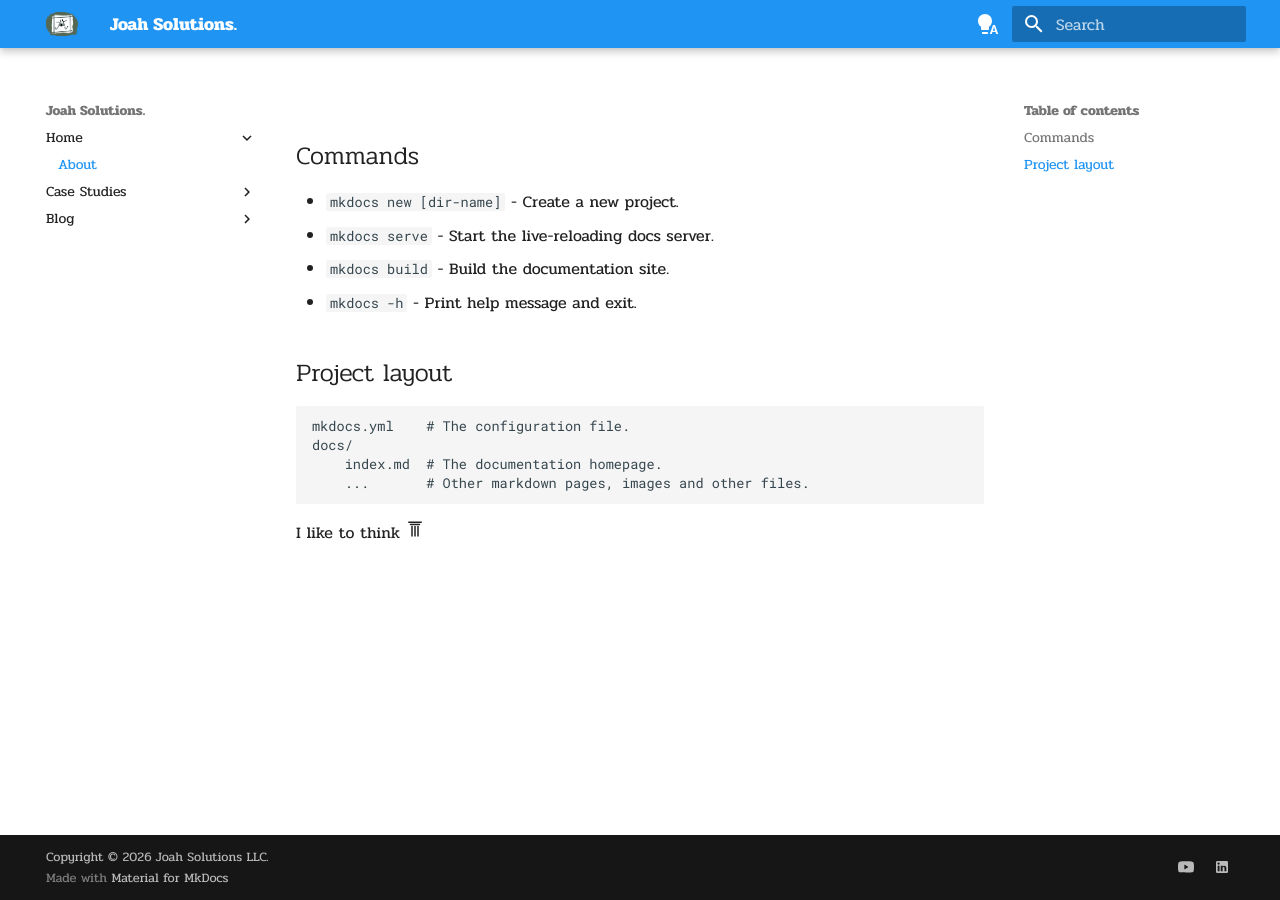
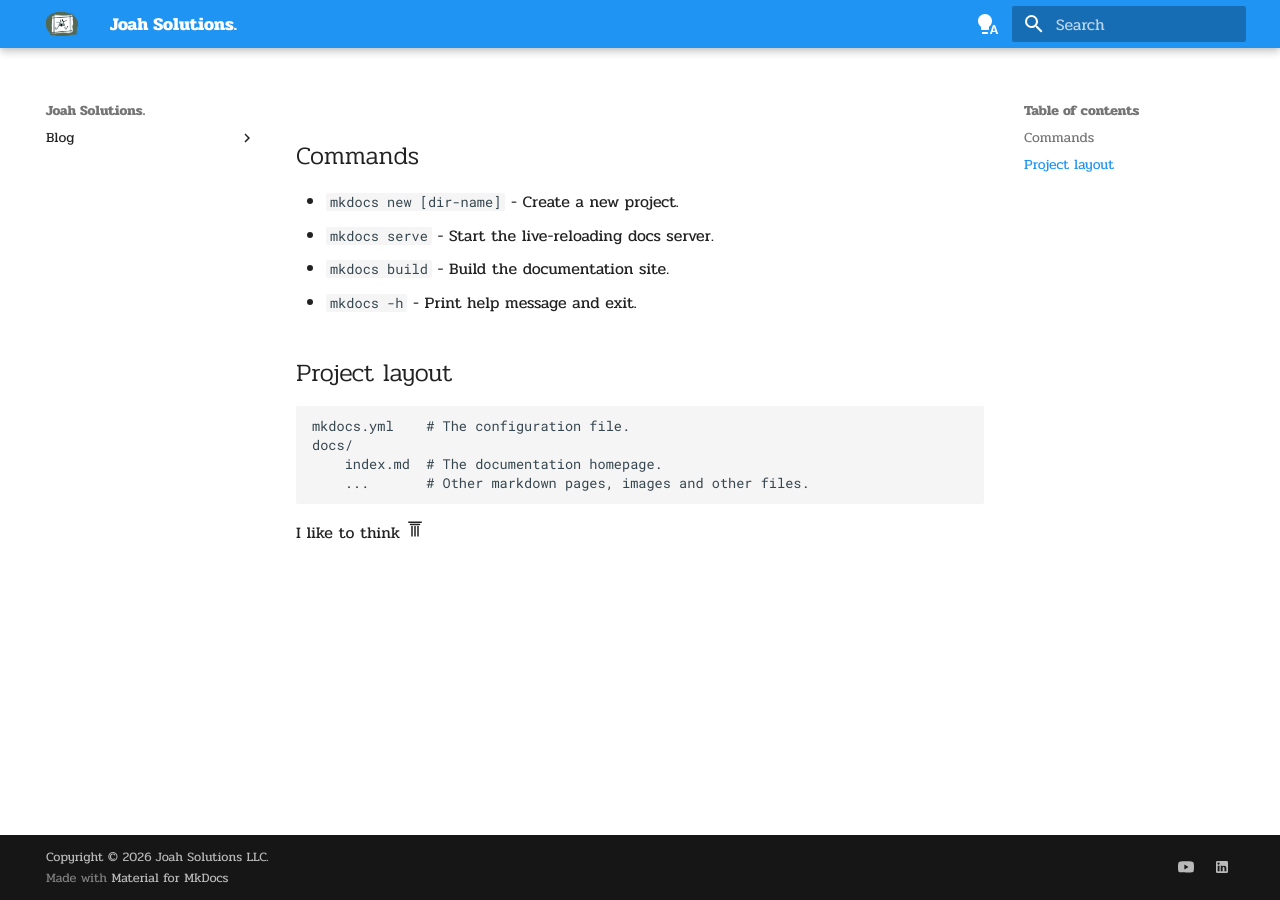
Before and after one commit to joahsolutions/website, an MkDocs documentation site: the page built from docs/index.md, in a window 1280 px wide. Built offline with MkDocs 1.6.1 and Material for MkDocs 9.7.7, drawn with Linux system fonts in a browser that asks for light colours; some of the changed lines change nothing that is shown.

```diff
--- a/mkdocs.yml
+++ b/mkdocs.yml
@@ -72,12 +72,12 @@
       link: https://linkedin.com/in/prashanth-s-71239a263
 copyright: Copyright &copy; 2026 Joah Solutions LLC.
 nav:
-  - Home:
-    - About: index.md
-  - Case Studies:
-    - Overview: portfolio/index.md
-    - Projects:
-      - portfolio/projects/project-1.md
-      - portfolio/projects/project-2.md
+  # - Home:
+  # - About: index.md
+  # - Case Studies:
+  #   - Overview: portfolio/index.md
+  #   - Projects:
+  #     - portfolio/projects/project-1.md
+  #     - portfolio/projects/project-2.md
   - Blog:
     - blog/index.md
```
